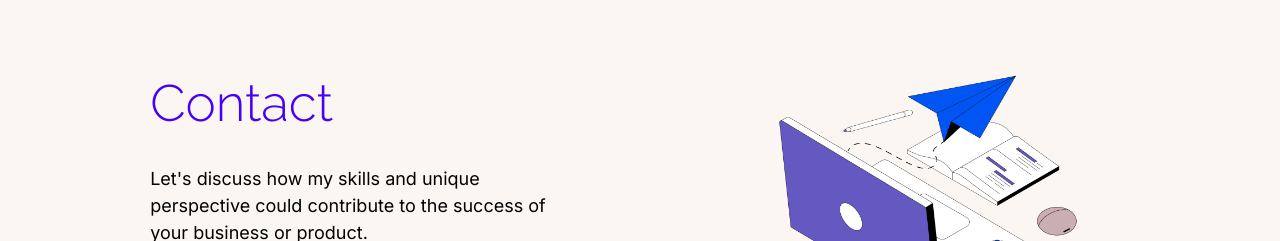
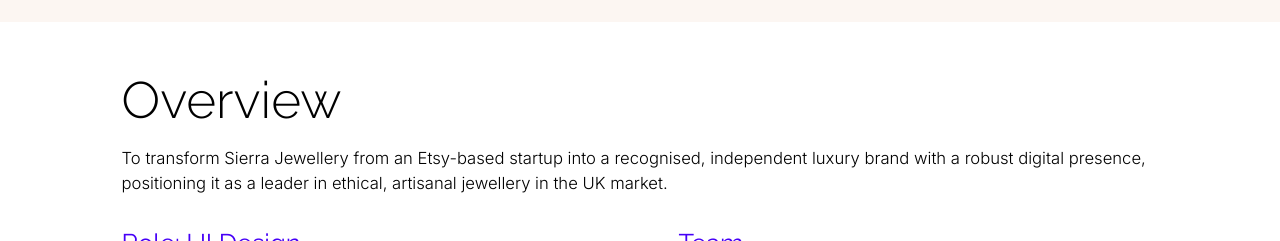
Before and after one commit to nataliejade9/personal-website, a Next.js app: page /sierra in a window 1280 px wide. Shown: the part 559-800 px from the top of the page. Built offline with nearby package versions, Linux system fonts and the light colour scheme.

Commit message:
Input overview content for Sierra

```diff
--- a/src/app/sierra/page.js
+++ b/src/app/sierra/page.js
@@ -1,5 +1,11 @@
+import styles from './page.module.css'
+import Image from 'next/image'
 import ProjectHeader from '@/components/ProjectHeader'
-import styles from './page.module.css'
+import OverviewSection from '@/components/OverviewSection'
+import TitleSection from '@/components/TitleSection'
+import ImageSection from '@/components/ImageSection'
+import CasestudyBanner from '@/components/CasestudyBanner'
+import ReviewSection from '@/components/ReviewSection'
 
 export const metadata = {
   title: 'Sierra Jewellery | Natalie Waites'
@@ -7,8 +13,58 @@ export const metadata = {
 
 export default function ProjectPage() {
   return (
+    <>
     <main className={styles.main}>
       <ProjectHeader projectName={"Sierra"} projectDescription={"Jewellery store rebrand, giving users an easy and familiar way to shop their next purchase."}  imageSource={"/images/sierra/sierra-header-thin.png"} imageAlt={"Laptop and mobile screenshot of the Sierra Jewellery website"} imageWidth={4500} imageHeight={3000}/>
+        <OverviewSection
+          overviewTitle={"Overview"}
+          overviewSummary={"To transform Sierra Jewellery from an Etsy-based startup into a recognised, independent luxury brand with a robust digital presence, positioning it as a leader in ethical, artisanal jewellery in the UK market."}
+          roleTitle={"Role: UI Design"}
+          roleText={"Responsive visual web design, high-fidelity prototyping, design system, brand style guide, logo & packaging design"}
+          teamTitle={"Team"}
+          teamText={"Natalie Waites (solo project)"}
+          designTitle={"Design Toolkit"}
+          designText={"Figma, FigJam, Zoom, Adobe Photoshop and Illustrator"}
+          successTitle={"Success metrics"}
+          successOne={"Increase direct sales by 50% within 6 months"}
+          successTwo={"Customer retention rate of 60% within one year"}
+          successThree={"3% conversion rate within 6 months"}
+          successFour={"Achieve 40% brand recognition among target audience within the first year"}
+        />
+        <div className={styles.mainProject}>
+          <Image className={styles.onlyImg} src="/images/finchair/finchair-screens.jpg" alt="Ten iphone screens showing different pages of the finchair app" width={4500} height={3000}/>
+          <TitleSection title={"The Brief"} information={"Our client had already developed the initial design for FinChair's first version. However, they recognised the need for simplification to enhance usability for their target audience. The app featured a space-themed design, with users advancing through their financial journey by visiting different planets. To keep users motivated, the app included a reward system tied to this space themed adventure."}/>
+          <ImageSection imgTitle={"UI designs the client provided (version 1.0)"} imageSource={"/images/finchair/Client designs.png"} imageAlt={"Finchair original UI designs provided by client"} imageWidth={3626} imageHeight={1751} imgDescription={"The original deisgn had some accessibility issues, including not meeting contrast guidlines. It also lacked a clear user journey and visual hierarchy with the pages looking fairly similar. The designs helped us see what information and layout users would need/expect within the app. "}/>
+          <TitleSection title={"Starting with Inspiration"} information={"As a team we headed into design discussions and ideas. We could see the need for modernisation and how the new design encourage users to trust the application as a financial tool. Discussions led to moving away from being illustration heavy and make the design more abstract to make it more timeless. This was important as users would need to trust the app to hold their financial information. We put together a mood board to capture initial thoughts"}/>
+          <Image className={styles.onlyImg} src="/images/finchair/Moodboard-finchair.png" alt="Moodboard for Finchair design" width={5105} height={3778}/>
+          <TitleSection title={"Initial design ideas"} information={"Our team went away and drafted up some initial design ideas using the information we had gathered from the client interview, the research, UX and designs provided. As well as using our inspiration and what we knew about the users to put together our individual take on how the application could look. We dissected the pros and cons of each design as a group before heading into the next meeting."}/>
+          <ImageSection imageSource={"/images/finchair/first-designs.png"} imageAlt={"First designs for the finchair app"} imageWidth={7400} imageHeight={3508}/>
+          <TitleSection title={"Design Sprint"} information={"With a clear direction from the client feedback we jumped into design. We worked on various iterations and A,B tested as we went to establish the preferred design with users. I worked on components and design of the home, bills and rewards pages. Tiffany also worked on the components, wallet and design assets. Grace worked on video assets and log in page. We worked together well, using Figma comments to share feedback and progress."}/>
+          <ImageSection imgTitle={"Initial iterations of the homepage and rewards page"} imageSource={"/images/finchair/Design-iterations.png"} imageAlt={"Four screens of the finchair app designs in early stages"} imageWidth={3626} imageHeight={1751} imgDescription={"A glimpse into the early stages of our design iterations and how we could optimally display the information to users. We played around with a few different card options and homepage display as this is where users would be drawn in."}/>
+          <TitleSection title={"Final Designs"} information={"After making any last design edits we presented the final designs and prototype to the client. We had some very positive feedback from the client. In particular they loved the abstract space theme and thought it put accross a sophisticated aesthetic. He also really enjoyed the gamification of the rewards section, as he had a few designers look at this project and found this to be unqiue and stand out for the brand. Encouraging more investment and user adoption in the early stages."}/>
+          <div className={styles.finalSection}>
+            <Image className={styles.onlyImg} src="/images/finchair/Homepages.png" alt="Five homepage screenshots of the finchair app final designs" width={6000} height={3500}/>
+            <Image className={styles.onlyImg} src="/images/finchair/3-iphone-blue.png" alt="Three screenshots of the finchair app final desgins, the wallet, bills and rewards pages" width={4500} height={2800}/>
+            <Image className={styles.onlyImg} src="/images/finchair/Finchair-3-screen.png" alt="Three screenshots of the finchair app rewards function final designs" width={4500} height={2800}/>
+          </div>
+          <ReviewSection
+            textOne={(
+              <>
+                <p>The designs fit to the success metrics, particularly the high-fidelity prototype worked for acquiring users as well as seed funding investment.</p>
+                <p>The client was happy with gamification of the rewards section and believed this would entice new users as well as keep them engaged.</p>
+                <p>Our team worked well together. We used a combination of zoom calls, joint FigJam boards, and Figma comments. </p>
+              </>
+            )}
+            textTwo={(
+              <>
+                <p>If we had more say in the UX, I would’ve liked to look at how we could adapt the UX/UI to better suit the success metric of acquiring 5,000 users in the first year. As we could look at incorporating referral schemes or onboarding screens that were tested on users to better achieve this result.</p>
+                <p>In this project, I learnt the importance of well tested UX and wireframes before defining the UI designs and not jumping to UI too early.</p>
+              </>
+            )}
+          />
+          <CasestudyBanner/>
+      </div>
     </main>
+    </>
   )
 }
```
